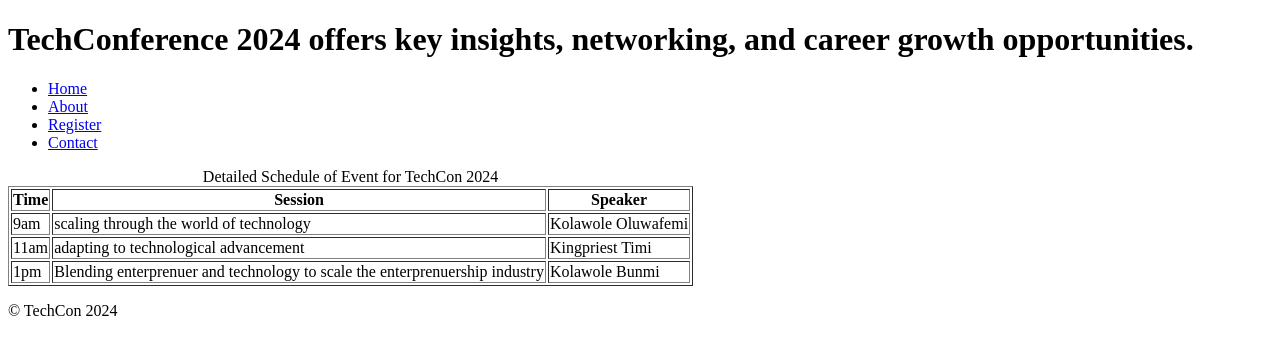
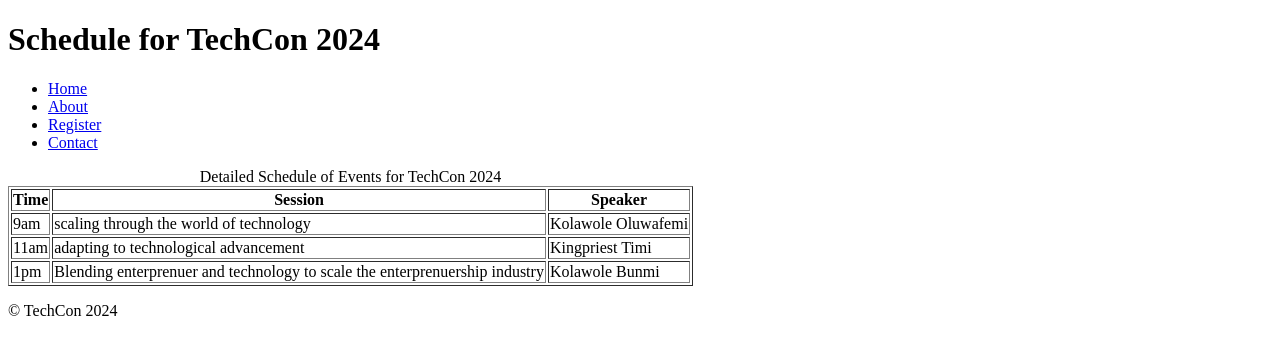
Before and after one commit to timi2003/TechCon_HTML, a plain HTML site: page techcon_website/schedule.html in a window 1280 px wide. Drawn offline with Linux system fonts and the light colour scheme.

Commit message:
updated all file

```diff
--- a/techcon_website/schedule.html
+++ b/techcon_website/schedule.html
@@ -7,7 +7,7 @@
     </head>
     <body>
         <header>
-            <h1>TechConference 2024 offers key insights, networking, and career growth opportunities.</h1>
+            <h1>Schedule for TechCon 2024</h1>
             <nav>
                 <ul>
                     <li><a href="index.html">Home</a></li>
@@ -19,7 +19,7 @@
         </header>
         <main>
             <table border="1">
-                <caption>Detailed Schedule of Event for TechCon 2024</caption>
+                <caption>Detailed Schedule of Events for TechCon 2024</caption>
                 <thead>
                     <tr>
                         <th scope="col">Time</th>
```
Also changed, not shown: contact.html (+2 -2 lines), techcon_website/register.html (+1 -1 lines).
